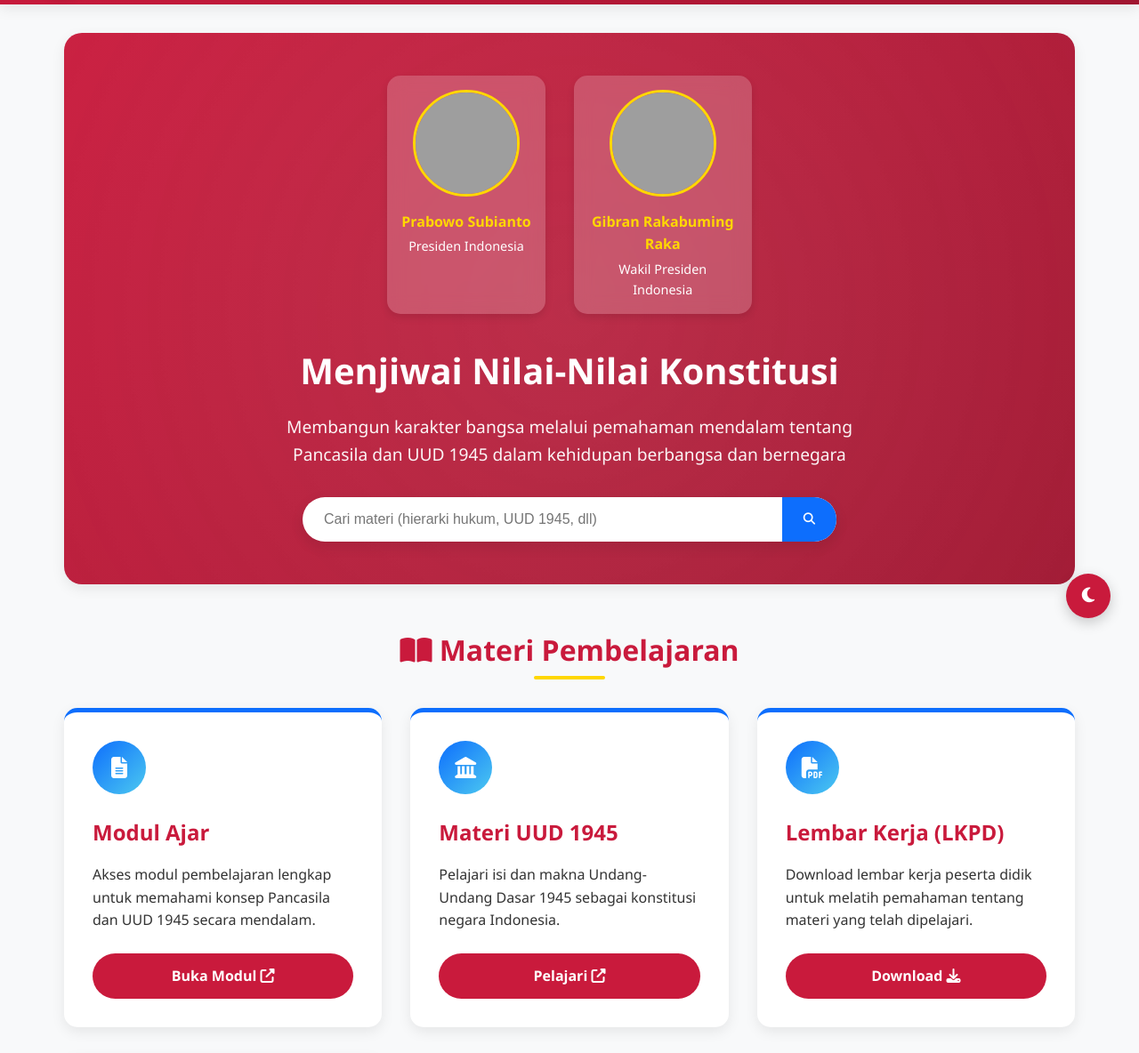
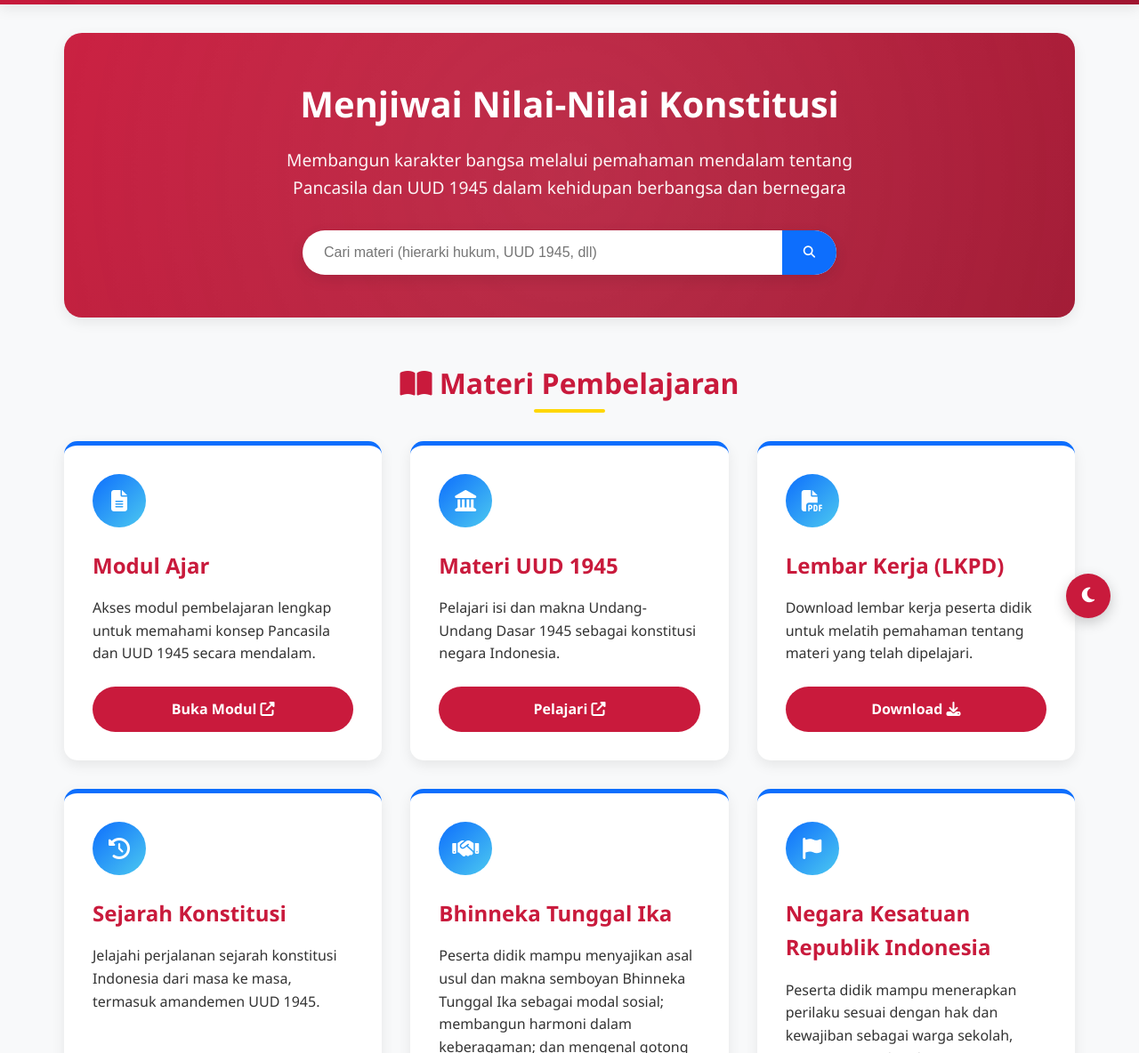
Before and after one commit to zuliastutik24-ui/Pendidikan_Pancasila, a plain HTML site: page index.html in a window 1280 px wide. Shown: the part 73-1257 px from the top of the page at 89% size. Drawn offline with Linux system fonts and the light colour scheme; grey boxes are pictures that could not be loaded.

Commit message:
Update index.html

```diff
--- a/index.html
+++ b/index.html
@@ -159,51 +159,6 @@
       opacity: 0.95;
     }
 
-    /* Leaders Section */
-    .leaders-hero {
-      display: flex;
-      justify-content: center;
-      gap: 2rem;
-      margin-bottom: 2rem;
-      flex-wrap: wrap;
-    }
-
-    .leader-card-hero {
-      text-align: center;
-      background: rgba(255, 255, 255, 0.2);
-      border-radius: 15px;
-      padding: 1rem;
-      box-shadow: 0 4px 8px rgba(0,0,0,0.1);
-      transition: var(--transition);
-      max-width: 200px;
-      backdrop-filter: blur(10px);
-    }
-
-    .leader-card-hero:hover {
-      transform: translateY(-5px);
-      box-shadow: 0 8px 16px rgba(0,0,0,0.2);
-    }
-
-    .leader-photo-hero {
-      width: 120px;
-      height: 120px;
-      border-radius: 50%;
-      object-fit: cover;
-      margin-bottom: 0.5rem;
-      border: 3px solid var(--accent);
-    }
-
-    .leader-name-hero {
-      font-weight: bold;
-      margin-bottom: 0.2rem;
-      color: var(--accent);
-    }
-
-    .leader-position-hero {
-      font-size: 0.9rem;
-      color: var(--white);
-    }
-
     /* Search Box */
     .search-container {
       max-width: 600px;
@@ -269,7 +224,7 @@
 
     .cards {
       display: grid;
-      grid-template-columns: repeat(auto-fit, minmax(300px, 1fr));
+      grid-template-columns: repeat(3, 1fr);
       gap: 2rem;
       margin-bottom: 3rem;
     }
@@ -467,6 +422,12 @@
     }
 
     /* Responsive Design */
+    @media (max-width: 1024px) {
+      .cards {
+        grid-template-columns: repeat(2, 1fr);
+      }
+    }
+
     @media (max-width: 768px) {
       .header-content {
         flex-direction: column;
@@ -499,10 +460,6 @@
         bottom: 1rem;
         right: 1rem;
       }
-
-      .leaders-hero {
-        gap: 1rem;
-      }
     }
 
     @media (max-width: 480px) {
@@ -520,15 +477,6 @@
 
       .tugas-section {
         padding: 1.5rem;
-      }
-
-      .leader-card-hero {
-        max-width: 150px;
-      }
-
-      .leader-photo-hero {
-        width: 100px;
-        height: 100px;
       }
     }
 
@@ -583,23 +531,6 @@
     <!-- Hero Section -->
     <section class="hero">
       <div class="hero-content">
-        <!-- Foto Presiden dan Wakil Presiden -->
-        <div class="leaders-hero">
-          <div class="leader-card-hero">
-            <img src="https://upload.wikimedia.org/wikipedia/commons/thumb/3/3a/Prabowo_Subianto_%28cropped%29.jpg/220px-Prabowo_Subianto_%28cropped%29.jpg"
-                 alt="Presiden Prabowo Subianto" class="leader-photo-hero">
-            <div class="leader-name-hero">Prabowo Subianto</div>
-            <div class="leader-position-hero">Presiden Indonesia</div>
-          </div>
-
-          <div class="leader-card-hero">
-            <img src="https://upload.wikimedia.org/wikipedia/commons/thumb/5/5d/Gibran_Rakabuming_Raka.jpg/220px-Gibran_Rakabuming_Raka.jpg"
-                 alt="Wakil Presiden Gibran Rakabuming Raka" class="leader-photo-hero">
-            <div class="leader-name-hero">Gibran Rakabuming Raka</div>
-            <div class="leader-position-hero">Wakil Presiden Indonesia</div>
-          </div>
-        </div>
-
         <h2>Menjiwai Nilai-Nilai Konstitusi</h2>
         <p>Membangun karakter bangsa melalui pemahaman mendalam tentang Pancasila dan UUD 1945 dalam kehidupan berbangsa dan bernegara</p>
 
@@ -654,7 +585,6 @@
           </a>
         </div>
 
-        <!-- Kartu Baru -->
         <div class="card">
           <div class="card-icon">
             <i class="fas fa-history"></i>
@@ -663,6 +593,30 @@
           <p>Jelajahi perjalanan sejarah konstitusi Indonesia dari masa ke masa, termasuk amandemen UUD 1945.</p>
           <a href="sejarah-konstitusi.pdf" class="btn btn-full" target="_blank">
             Pelajari Sejarah <i class="fas fa-external-link-alt"></i>
+          </a>
+        </div>
+
+        <!-- Kartu Baru 1: Bhinneka Tunggal Ika -->
+        <div class="card">
+          <div class="card-icon">
+            <i class="fas fa-handshake"></i>
+          </div>
+          <h3>Bhinneka Tunggal Ika</h3>
+          <p>Peserta didik mampu menyajikan asal usul dan makna semboyan Bhinneka Tunggal Ika sebagai modal sosial; membangun harmoni dalam keberagaman; dan mengenal gotong royong sebagai perwujudan sistem ekonomi Pancasila yang inklusif dan berkeadilan.</p>
+          <a href="bhinneka-tunggal-ika.html" class="btn btn-full" target="_blank">
+            Pelajari <i class="fas fa-external-link-alt"></i>
+          </a>
+        </div>
+
+        <!-- Kartu Baru 2: Negara Kesatuan Republik Indonesia -->
+        <div class="card">
+          <div class="card-icon">
+            <i class="fas fa-flag"></i>
+          </div>
+          <h3>Negara Kesatuan Republik Indonesia</h3>
+          <p>Peserta didik mampu menerapkan perilaku sesuai dengan hak dan kewajiban sebagai warga sekolah, warga masyarakat dan warga negara; serta memahami peran dan kedudukannya sebagai Warga Negara Indonesia; memahami sistem pertahanan dan keamanan negara; menganalisis peran Indonesia dalam hubungan antarbangsa dan negara; serta menguraikan nilai-nilai Pancasila yang harus diwujudkan dalam pembangunan nasional.</p>
+          <a href="nkri.html" class="btn btn-full" target="_blank">
+            Pelajari <i class="fas fa-external-link-alt"></i>
           </a>
         </div>
       </div>
@@ -702,12 +656,6 @@
         <p><a href="materi-uud-pancasila.html"><i class="fas fa-arrow-right"></i> Materi UUD 1945</a></p>
         <p><a href="lkpd_pancasila.pdf"><i class="fas fa-arrow-right"></i> LKPD</a></p>
         <p><a href="https://forms.gle/UpZXSCgKnxPbpvph9"><i class="fas fa-arrow-right"></i> Kumpulkan Tugas</a></p>
-      </div>
-
-      <div class="footer-section">
-        <h3>Kontak</h3>
-        <p><a href="http://sman1banyuwangi.sch.id" target="_blank"><i class="fas fa-globe"></i> sman1banyuwangi.sch.id</a></p>
-        <p><a href="http://sman1banyuwangi.sch.id" target="_blank"><i class="fas fa-envelope"></i> sman1banyuwangi.sch.id</a></p>
       </div>
     </div>
 
```
